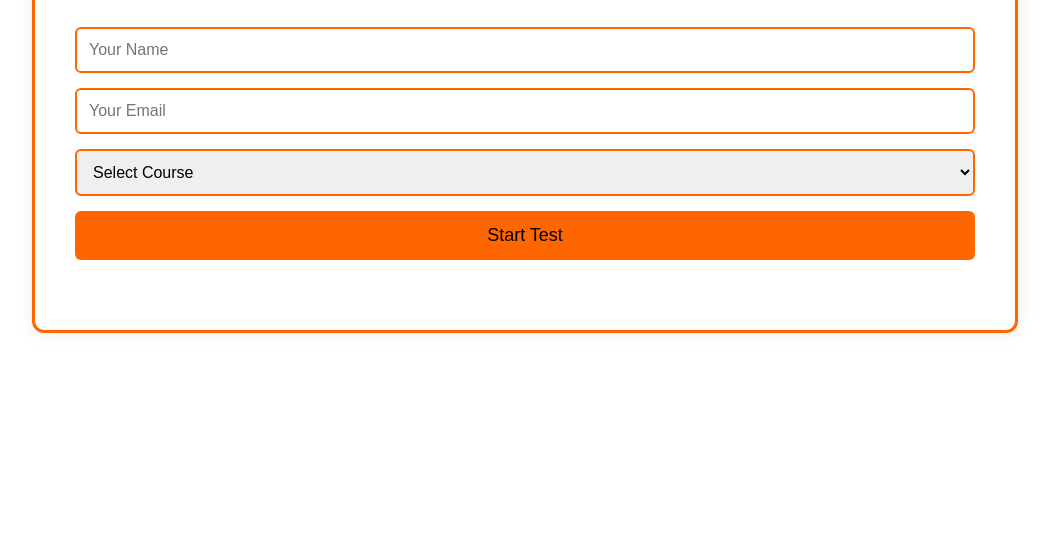
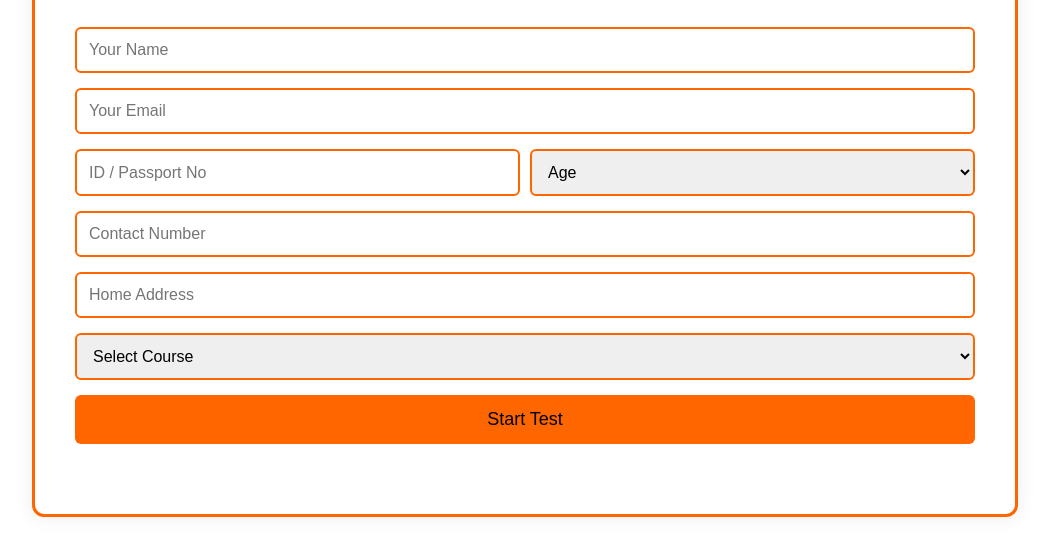
Before and after one commit to Shantralee-58/SLABS-challenge, a website: page public/index.html in a window 1280 px wide. Shown: the part 218-774 px from the top of the page, without its empty margins (115-1164 px from the left). Drawn offline with Linux system fonts and the light colour scheme.

Commit message:
Add to render

```diff
--- a/public/index.html
+++ b/public/index.html
@@ -16,6 +16,57 @@
     <div class="student-box">
       <input type="text" id="name" placeholder="Your Name" required>
       <input type="email" id="email" placeholder="Your Email" required>
+      <div class="id-age-row">
+    <input type="text" id="idNumber" placeholder="ID / Passport No" required>
+    <select id="age" required>
+      <option value="">Age</option>
+      <option value="18">18</option>
+      <option value="19">19</option>
+      <option value="20">20</option>
+      <option value="21">21</option>
+      <option value="22">22</option>
+      <option value="23">23</option>
+      <option value="24">24</option>
+      <option value="25">25</option>
+      <option value="26">26</option>
+      <option value="27">27</option>
+      <option value="28">28</option>
+      <option value="29">29</option>
+      <option value="30">30</option>
+      <option value="31">31</option>
+      <option value="32">32</option>
+      <option value="33">33</option>
+      <option value="34">34</option>
+      <option value="35">35</option>
+      <option value="36">36</option>
+      <option value="37">37</option>
+      <option value="38">38</option>
+      <option value="39">39</option>
+      <option value="40">40</option>
+      <option value="41">41</option>
+      <option value="42">42</option>
+      <option value="43">43</option>
+      <option value="44">44</option>
+      <option value="45">45</option>
+      <option value="46">46</option>
+      <option value="47">47</option>
+      <option value="48">48</option>
+      <option value="49">49</option>
+      <option value="50">50</option>
+      <option value="51">51</option>
+      <option value="52">52</option>
+      <option value="53">53</option>
+      <option value="54">54</option>
+      <option value="55">55</option>
+      <option value="56">56</option>
+      <option value="57">57</option>
+      <option value="58">58</option>
+      <option value="59">59</option>
+      <option value="60">60</option>
+    </select>
+  </div>
+  <input type="tel" id="contact" placeholder="Contact Number" required>
+  <input type="text" id="address" placeholder="Home Address" required>
       <select id="course" required>
         <option value="">Select Course</option>
         <option value="applied_software_development">Applied Software Development</option>
@@ -31,8 +82,12 @@
       const name = document.getElementById("name").value.trim();
       const email = document.getElementById("email").value.trim();
       const course = document.getElementById("course").value;
+      const idNumber = document.getElementById("idNumber").value.trim();
+      const age = document.getElementById("age").value;
+      const contact = document.getElementById("contact").value.trim();
+      const address = document.getElementById("address").value.trim();
 
-      if(!name || !email || !course){
+      if(!name || !email || !course || !idNumber || !age || !contact || !address){
         alert("Please fill in all fields.");
         return;
       }
@@ -40,6 +95,10 @@
       sessionStorage.setItem("studentName", name);
       sessionStorage.setItem("studentEmail", email);
       sessionStorage.setItem("studentCourse", course);
+      sessionStorage.setItem("studentID", idNumber);
+      sessionStorage.setItem("studentAge", age);
+      sessionStorage.setItem("studentContact", contact);
+      sessionStorage.setItem("studentAddress", address);
       sessionStorage.setItem("currentQuestion", "0");
       sessionStorage.setItem("score", "0");
       sessionStorage.setItem("startTime", new Date());
--- a/public/style.css
+++ b/public/style.css
@@ -92,3 +92,11 @@ button:hover {
   font-size: 22px;
   text-align: center;
 }
+
+.id-age-row {
+  display: flex;
+  gap: 10px;
+}
+.id-age-row input, .id-age-row select {
+  flex: 1;
+}
```
Also changed, not shown: public/scripts.js (+90 -18 lines).
